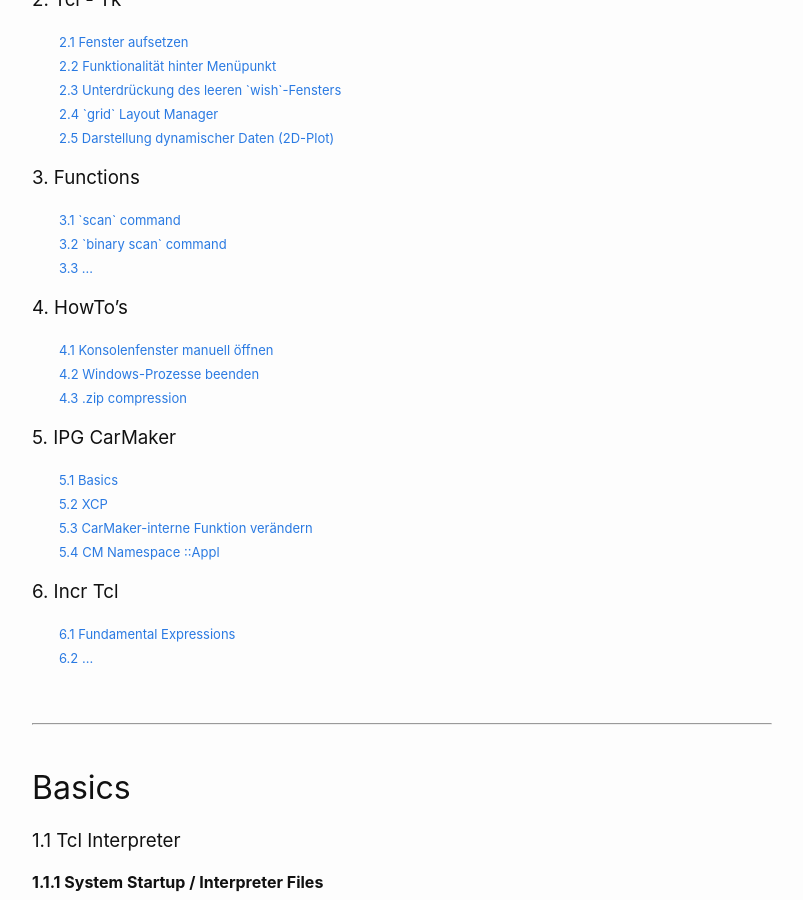
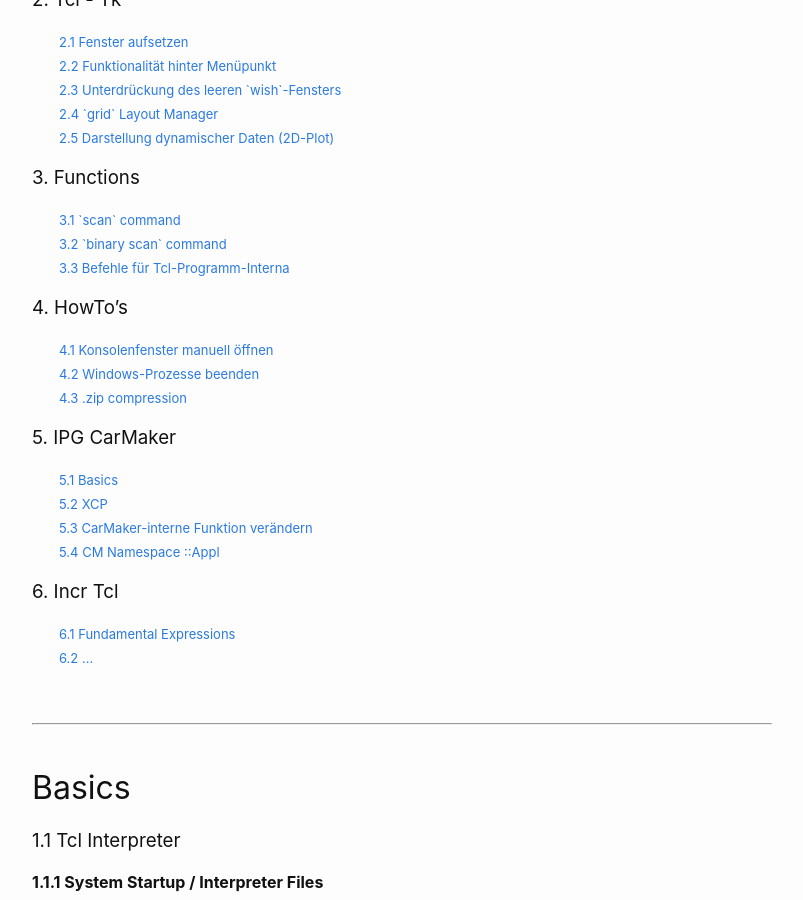
Before and after one commit to Hautaklyttn/progDocs, a Jekyll site: the page built from docs/articles/tcl.md, in a window 1280 px wide and 900 px high, scrolled down 490 px. Shown: the whole window, without its empty margins (238-1041 px from the left). Built offline with Jekyll 4.4.1, drawn with Linux system fonts in a browser that asks for light colours.

Commit message:
Update tcl.md

```diff
--- a/docs/articles/tcl.md
+++ b/docs/articles/tcl.md
@@ -29,7 +29,7 @@ layout: default
 ### 3. Functions
 &nbsp;&nbsp;&nbsp;&nbsp;&nbsp; [<font size="-1">3.1 `scan` command</font>](#ch3-1)
 &nbsp;&nbsp;&nbsp;&nbsp;&nbsp; [<font size="-1">3.2 `binary scan` command</font>](#ch3-2)
-&nbsp;&nbsp;&nbsp;&nbsp;&nbsp; [<font size="-1">3.3 ...</font>](#ch3-3)
+&nbsp;&nbsp;&nbsp;&nbsp;&nbsp; [<font size="-1">3.3 Befehle für Tcl-Programm-Interna</font>](#ch3-3)
 
 ### 4. HowTo's
 &nbsp;&nbsp;&nbsp;&nbsp;&nbsp; [<font size="-1">4.1 Konsolenfenster manuell öffnen</font>](#ch4-1)
```
